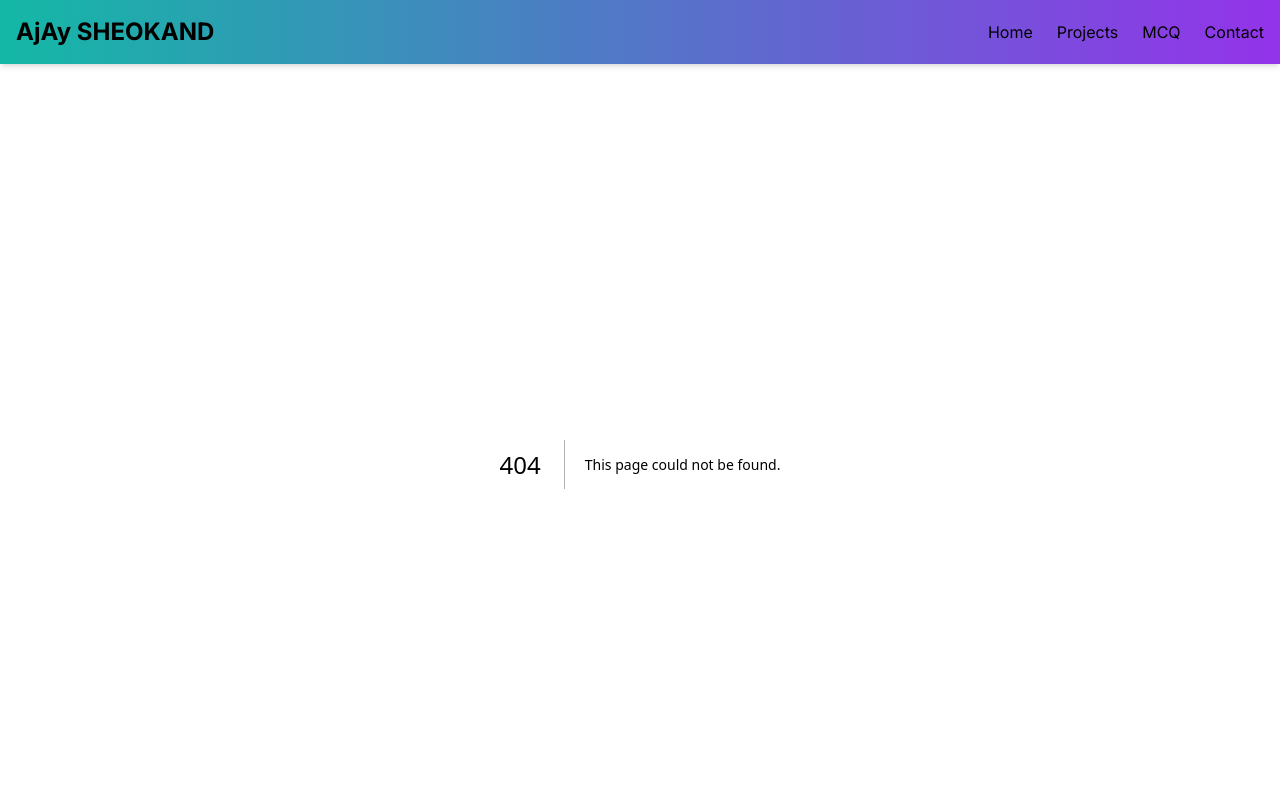
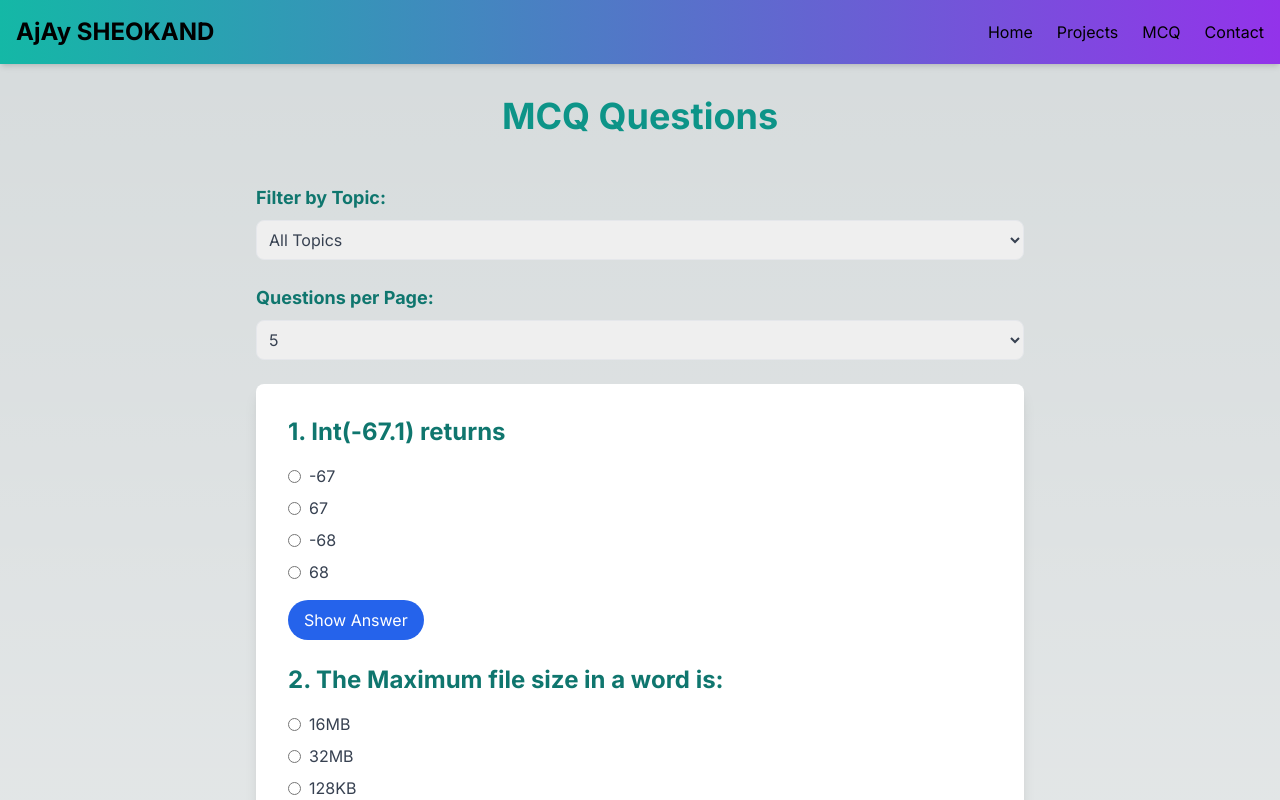
Before and after one commit to ajaysheokand-as/ajsheokand, a Next.js app: page /mcq in a window 1280 px wide. Before the commit this address had no page. Shown: the top 800 px of the page. Built offline with nearby package versions, Linux system fonts and the light colour scheme.

Commit message:
fix bugs

```diff
--- /dev/null
+++ b/app/mcq/page.tsx
@@ -0,0 +1,10 @@
+import Quiz from '@/components/quiz'
+import React from 'react'
+
+export default function page() {
+  return (
+    <div>
+        <Quiz/>
+    </div>
+  )
+}
--- a/components/quiz.tsx
+++ b/components/quiz.tsx
@@ -2,11 +2,23 @@
 // pages/quiz.tsx
 import { useState, useEffect } from 'react';
 import { hartronQuestions } from '@/data/hartronQuestions';
+interface QuizQuestion {
+    Questions: string,
+    A: string,
+    B: string,
+    C: string,
+    D: string,
+    Ans: string,
+    TOPIC: string;
+    [key: string]: any;
+}
 
-const quizQuestions = hartronQuestions;
-const topics = [...new Set(quizQuestions.map((question: object) => question?.TOPIC))];
+const quizQuestions: QuizQuestion[] = hartronQuestions;
 
-console.log("topics=>", topics)
+const topics = [...new Set(quizQuestions.map((question: QuizQuestion) => question.TOPIC))];
+
+console.log("topics=>", topics);
+
 const Quiz: React.FC = () => {
   const [answers, setAnswers] = useState<{ [key: number]: string }>({});
   const [showAnswers, setShowAnswers] = useState<{ [key: number]: boolean }>({});
--- a/components/quizpage.tsx
+++ b/components/quizpage.tsx
@@ -10,7 +10,7 @@ interface QuizPage {
 const QuizPage = () => {
   const [currentQuestion, setCurrentQuestion] = useState(0);
   const [currentTestQuestion, setCurrentTestQuestion] = useState(hartronQuestions.slice(0, 30));
-  const [answers, setAnswers] = useState([]);
+  const [answers, setAnswers] = useState<string[]>([]);
   const [result, setResult] = useState({score:-1, percentage:""});
   const [showPopup, setShowPopup] = useState(true);
   const [studentDetails, setStudentDetails] = useState({
@@ -20,7 +20,7 @@ const QuizPage = () => {
   });
 
   // Function to handle student details submission
-  const handlePopupSubmit = (e) => {
+  const handlePopupSubmit = (e: React.FormEvent<HTMLFormElement>) => {
     e.preventDefault();
     setShowPopup(false);
   };
```
